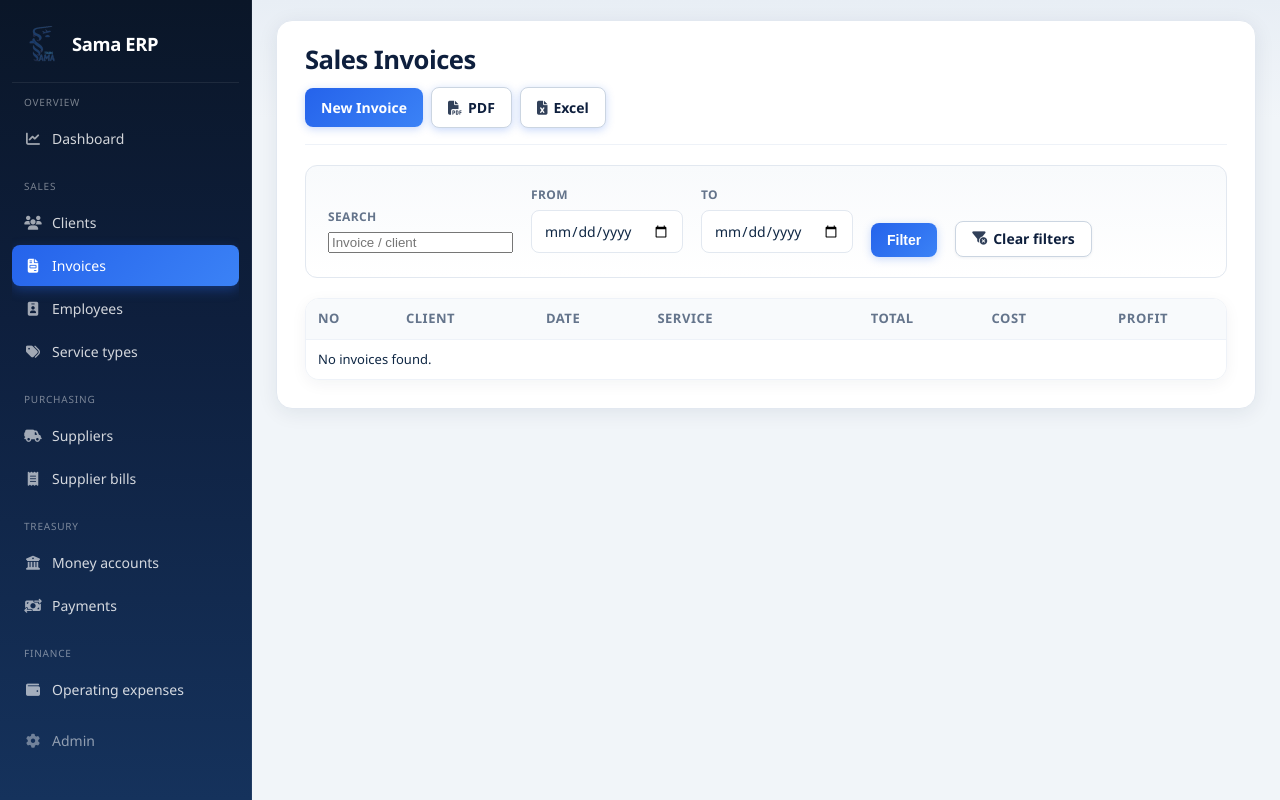
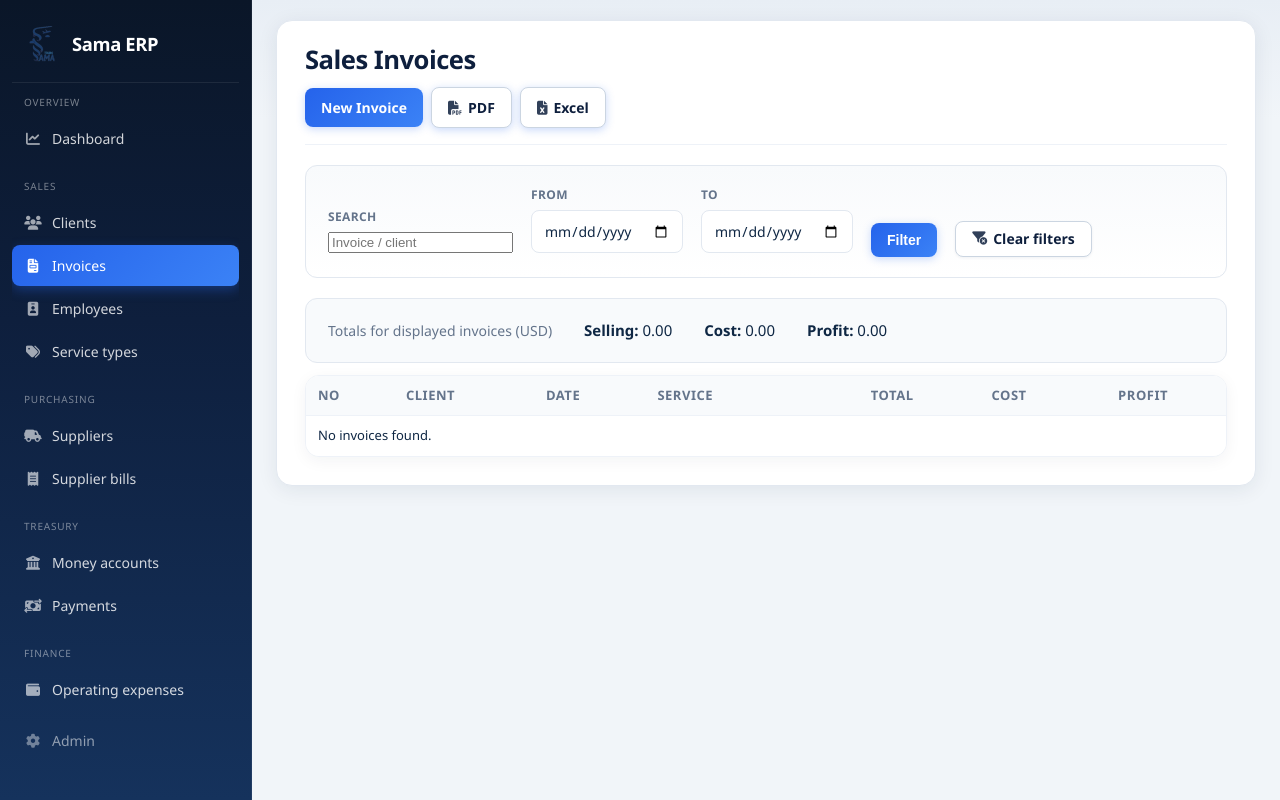
Before and after one commit to ahmadhjy/Sama-Acc, a Django app: page /sales/invoices/ in a window 1280 px wide. Run offline with Django 5.2, Linux system fonts and the light colour scheme; the visitor is signed in with stand-in values (Sample User, id 1); data comes from the database, SQL or seed files in the repository; data that the repository does not hold is empty; some libraries are stand-ins or nearby versions.

Commit message:
Show selling, cost, and profit totals on the invoices list.
Sums USD totals for invoices matching the current filters.

Co-authored-by: Cursor <cursoragent@cursor.com>

```diff
--- a/sales/views.py
+++ b/sales/views.py
@@ -139,9 +139,31 @@ def _invoice_page_context(form, formset, invoice, can_view_cost, payment_formset
 
 @login_required
 def invoice_list(request):
-    qs = SalesInvoice.objects.select_related("client", "sales_employee").order_by("-created_at")
-    qs = invoice_search_filters(qs, request)[:500]
-    return render_or_pdf(request, "sales/invoice_list.html", {"invoices": qs}, export_filename("Invoices"))
+    qs = (
+        SalesInvoice.objects.select_related("client", "sales_employee")
+        .prefetch_related("lines")
+        .order_by("-created_at")
+    )
+    invoices = list(invoice_search_filters(qs, request)[:500])
+    total_selling_usd = sum(
+        (inv.grand_total_usd or Decimal("0.00") for inv in invoices),
+        Decimal("0.00"),
+    )
+    total_cost_usd = sum((inv.total_line_cost_usd() for inv in invoices), Decimal("0.00"))
+    total_profit_usd = (total_selling_usd - total_cost_usd).quantize(Decimal("0.01"))
+    total_selling_usd = total_selling_usd.quantize(Decimal("0.01"))
+    total_cost_usd = total_cost_usd.quantize(Decimal("0.01"))
+    return render_or_pdf(
+        request,
+        "sales/invoice_list.html",
+        {
+            "invoices": invoices,
+            "total_selling_usd": total_selling_usd,
+            "total_cost_usd": total_cost_usd,
+            "total_profit_usd": total_profit_usd,
+        },
+        export_filename("Invoices"),
+    )
 
 
 @login_required
--- a/templates/sales/invoice_list.html
+++ b/templates/sales/invoice_list.html
@@ -1,4 +1,5 @@
 {% extends "page/layout.html" %}
+{% load formatting %}
 {% block title %}Sales Invoices{% endblock %}
 {% block page_content %}
 <h1 class="title">Sales Invoices</h1>
@@ -13,6 +14,12 @@
     <button class="btn" type="submit">Filter</button>
     <a class="btn btn-clear hub-btn-clear" href="{% url 'sales:invoice_list' %}?{{ default_filter_query }}"><i class="fa-solid fa-filter-circle-xmark"></i> Clear filters</a>
 </form>
+<div class="panel invoice-list-totals" style="margin-bottom:12px;display:flex;flex-wrap:wrap;gap:1.25rem 2rem;align-items:baseline;">
+    <span class="muted">Totals for displayed invoices (USD)</span>
+    <span><strong>Selling:</strong> {{ total_selling_usd|money }}</span>
+    <span><strong>Cost:</strong> {{ total_cost_usd|money }}</span>
+    <span><strong>Profit:</strong> {{ total_profit_usd|money }}</span>
+</div>
 <div class="hub-table-wrap">
 <table class="table-compact invoice-list-table">
     <thead>
```
Also changed, not shown: sales/tests.py (+18 -0 lines).
